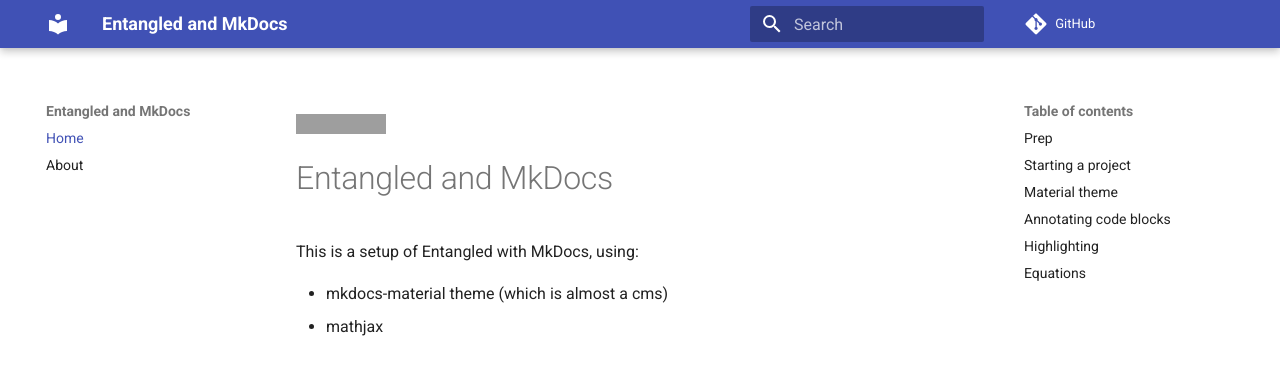
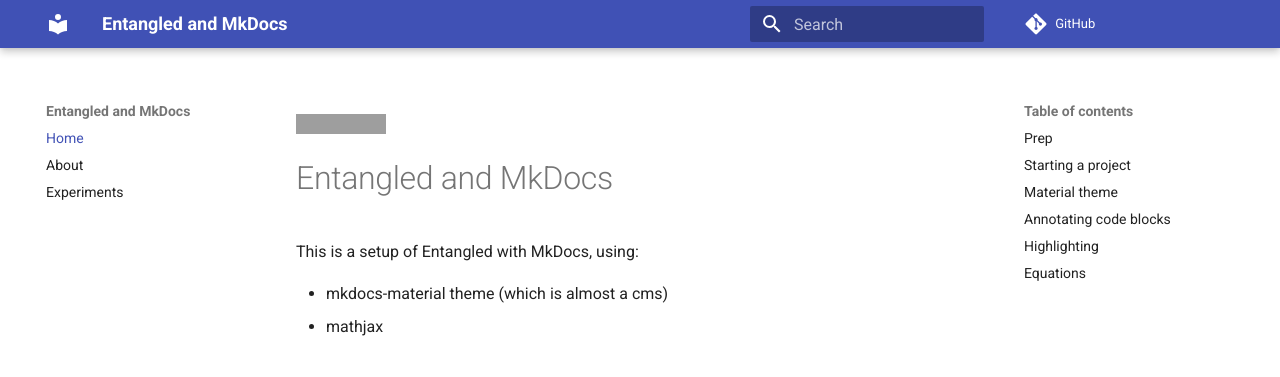
Before and after one commit to jag-academy/mkdocs, an MkDocs documentation site: the page built from docs/index.md, in a window 1280 px wide. Shown: the top 377 px of the page. Built offline with MkDocs 1.6.1 and Material for MkDocs 9.7.7, drawn with Linux system fonts in a browser that asks for light colours; comment, search, counter and statistics services are not loaded; grey boxes are pictures that could not be loaded.

Commit message:
link to the syntax experiments

```diff
--- a/mkdocs.yml
+++ b/mkdocs.yml
@@ -4,6 +4,7 @@
 nav:
         - Home: "index.md"
         - About: "about.md"
+        - Experiments: "syntax_experiments.md"
 site_url: https://entangled.github.io/mkdocs
 repo_url: https://github.com/entangled/mkdocs
 site_description: >
```
